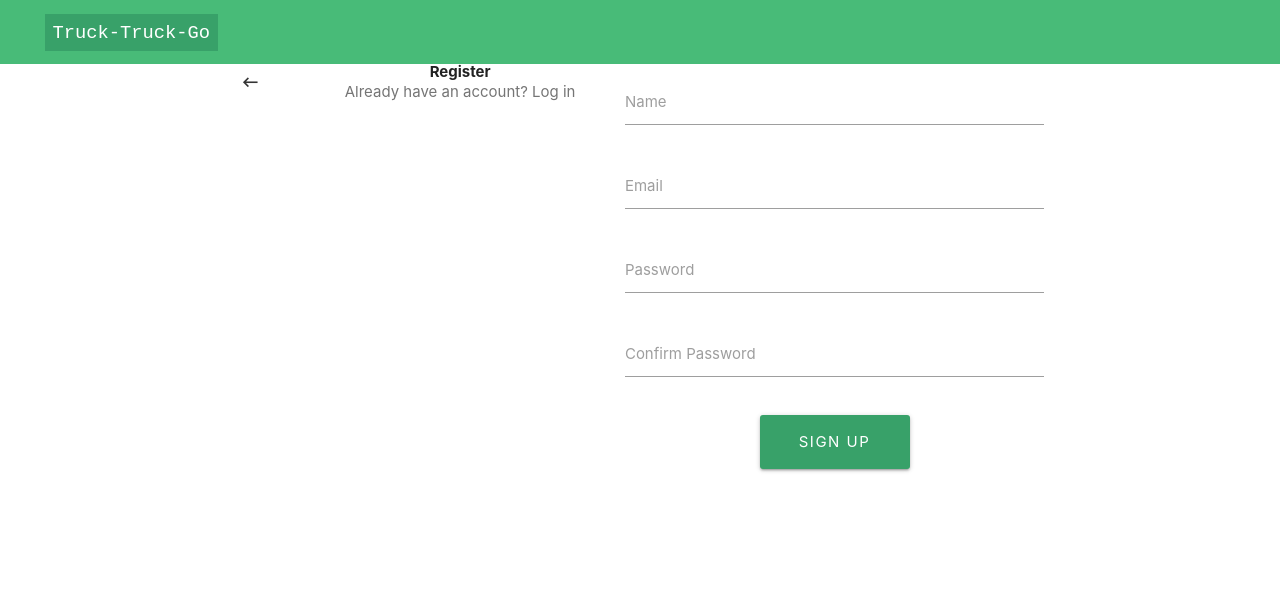
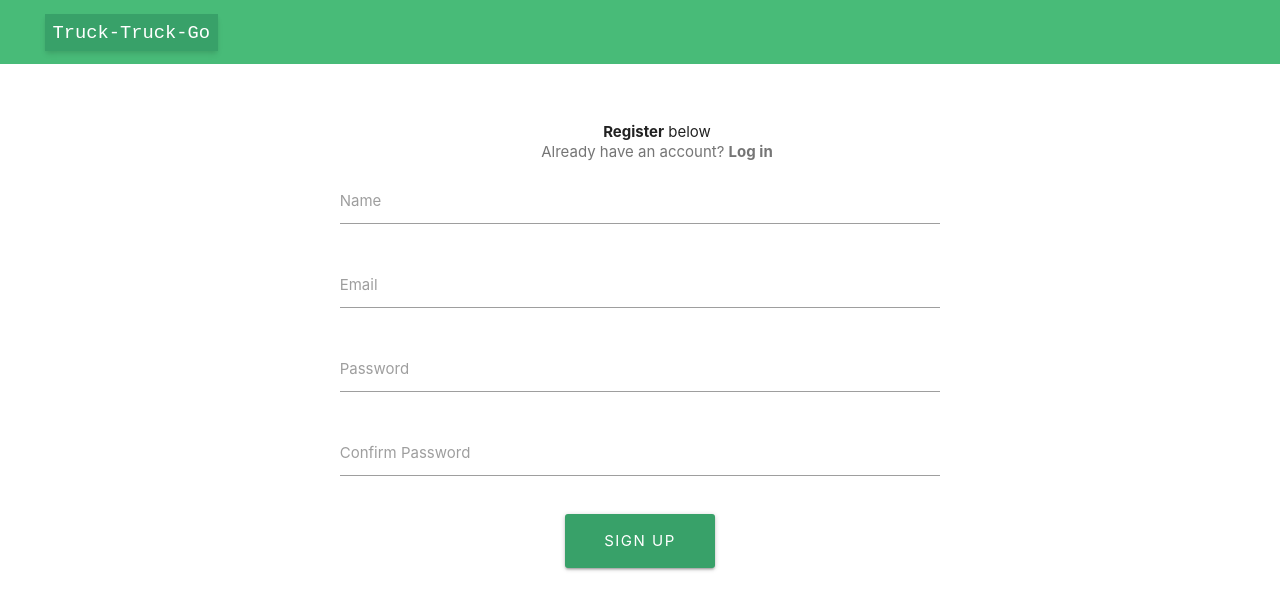
Before and after one commit to Pratyansh/collaborative-transport, a React (Create React App) app in the folder client/: page /register in a window 1280 px wide. Shown: the top 610 px of the page. Built offline with nearby package versions, Linux system fonts and the light colour scheme.

Commit message:
Visual changes, alignment fixes

```diff
--- a/client/src/components/auth/Login.js
+++ b/client/src/components/auth/Login.js
@@ -44,19 +44,20 @@ render() {
 return (
       <div className="container">
         <div style={{ marginTop: "4rem" }} className="row">
-          <div className="col s8 offset-s2">
-            <Link to="/" className="btn-flat waves-effect">
+          <div className="col s8 offset-s2 flex flex-col">
+            {/* <Link to="/" className="btn-flat waves-effect">
               <i className="material-icons left">keyboard_backspace</i> Back to
               home
-            </Link>
-            <div className="col s12" style={{ paddingLeft: "11.250px" }}>
+            </Link> */}
+            <div className="col s12" style={{ paddingLeft: "45.250px" }}>
               <h4>
                 <b>Login</b> below
               </h4>
               <p className="grey-text text-darken-1">
-                Don't have an account? <Link to="/register">Register</Link>
+                Don't have an account? <Link to="/register"><b>Register</b></Link>
               </p>
             </div>
+            <div class="self-center w-2/3">
             <form noValidate onSubmit={this.onSubmit}>
               <div className="input-field col s12">
                 <input
@@ -107,6 +108,7 @@ return (
                 </button>
               </div>
             </form>
+            </div>
           </div>
         </div>
       </div>
--- a/client/src/components/auth/Register.js
+++ b/client/src/components/auth/Register.js
@@ -49,20 +49,21 @@ render() {
     const { errors } = this.state;
 return (
       <div className="container">
-        <div className="row">
-          <div className="col s8 offset-s2 flex">
-            <Link to="/" className="btn-flat waves-effect">
+        <div style={{ marginTop: "4rem" }} className="row">
+          <div className="col s8 offset-s2 flex flex-col">
+            {/* <Link to="/" className="btn-flat waves-effect">
               <i className="material-icons left">keyboard_backspace</i> Back to
               home
-            </Link>
-            <div className="col s12" style={{ paddingLeft: "11.250px" }}>
+            </Link> */}
+            <div className="col s12" style={{ paddingLeft: "45.250px" }}>
               <h4>
-                <b>Register</b>
+                <b>Register</b> below
               </h4>
               <p className="grey-text text-darken-1">
-                Already have an account? <Link to="/login">Log in</Link>
+                Already have an account? <Link to="/login"><b>Log in</b></Link>
               </p>
             </div>
+            <div class="self-center w-3/4">
             <form noValidate onSubmit={this.onSubmit}>
               <div className="input-field col s12">
                 <input
@@ -129,12 +130,13 @@ return (
                     marginTop: "1rem"
                   }}
                   type="submit"
-                  className="btn btn-large waves-effect waves-light hover:shadow-lg bg-green-600 accent-3"
+                  className="btn btn-large waves-effect waves-light hover:shadow-lg hover:bg-green-700 bg-green-600 accent-3"
                 >
                   Sign up
                 </button>
               </div>
             </form>
+            </div>
           </div>
         </div>
       </div>
--- a/client/src/components/dashboard/Dashboard.js
+++ b/client/src/components/dashboard/Dashboard.js
@@ -22,18 +22,6 @@ return (
                 <span style={{ fontFamily: "monospace" }}>MERN</span> app 👏
               </p>
             </h4>
-            <button
-              style={{
-                width: "150px",
-                borderRadius: "3px",
-                letterSpacing: "1.5px",
-                marginTop: "1rem"
-              }}
-              onClick={this.onLogoutClick}
-              className="btn btn-large waves-effect waves-light hoverable bg-green-600 accent-3"
-            >
-              Logout
-            </button>
           </div>
         </div>
       </div>
--- a/client/src/components/layout/Navbar.js
+++ b/client/src/components/layout/Navbar.js
@@ -1,12 +1,22 @@
 import React, { Component } from "react";
 import { Link } from "react-router-dom";
 
+import PropTypes from "prop-types";
+import { connect } from "react-redux";
+import { logoutUser } from "../../actions/authActions";
+
 class Navbar extends Component {
+  onLogoutClick = e => {
+    e.preventDefault();
+    this.props.logoutUser();
+  };
   render() {
+    const { user } = this.props.auth;
     return (
-      <div className="navbar-fixed pb-12">
+      <div className="navbar-fixed">
         <nav className="z-depth-0">
-          <div className="nav-wrapper bg-green-500">
+          <div className="nav-wrapper bg-green-500 flex flex-row justify-between">
+            <div>
             <Link
               to="/"
               style={{
@@ -14,15 +24,34 @@ class Navbar extends Component {
               }}
               className="absolute inline-block left-0 ml-12"
             >
-              <div className="font-light bg-green-600 p-2 inline text-xl text-white">
+              <div className="font-light bg-green-600 p-2 inline text-xl text-white shadow-md">
               Truck-Truck-Go
               </div>
             </Link>
+            </div>
+            {user.name && <div className="inline-block mr-12">
+              <button
+              onClick={this.onLogoutClick}
+              className="btn w-32 waves-effect waves-light hover:shadow-lg hover:bg-green-700 rounded-md bg-green-600 accent-3"
+            >
+              Logout
+            </button>
+            </div>
+            }
           </div>
         </nav>
       </div>
     );
   }
 }
-
-export default Navbar;
+Navbar.propTypes = {
+  logoutUser: PropTypes.func.isRequired,
+  auth: PropTypes.object.isRequired
+};
+const mapStateToProps = state => ({
+  auth: state.auth
+});
+export default connect(
+  mapStateToProps,
+  { logoutUser }
+)(Navbar);
```
Also changed, not shown: client/src/components/widgets/Tab.jsx (added, +22 -0 lines).
